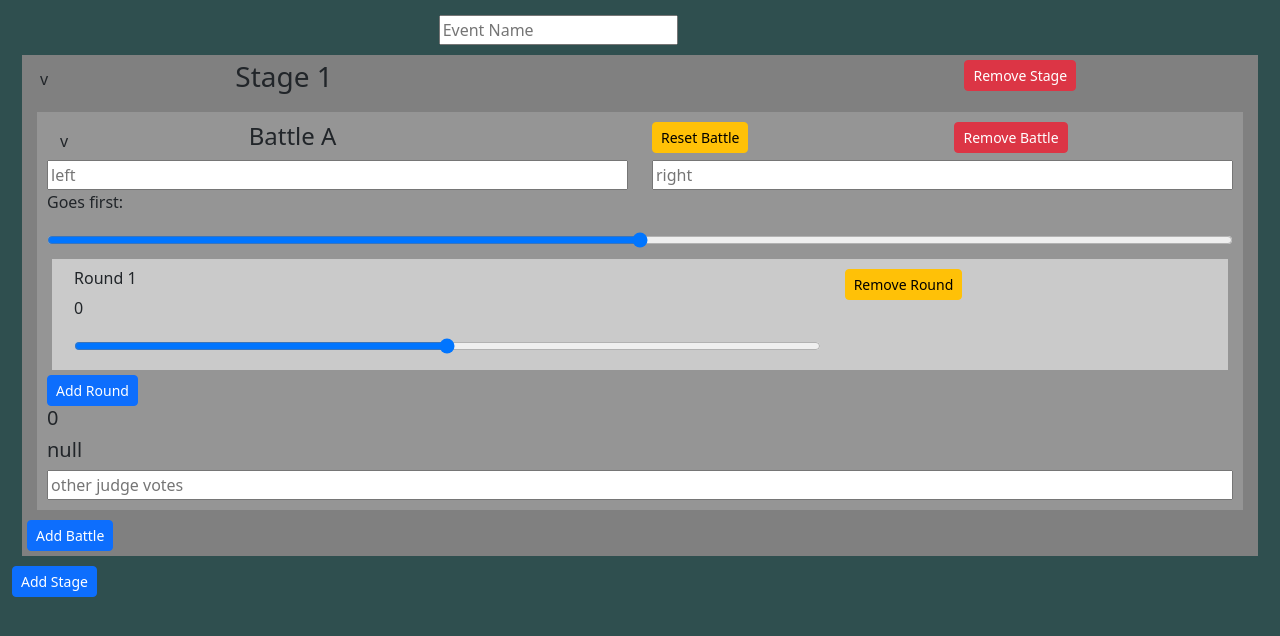
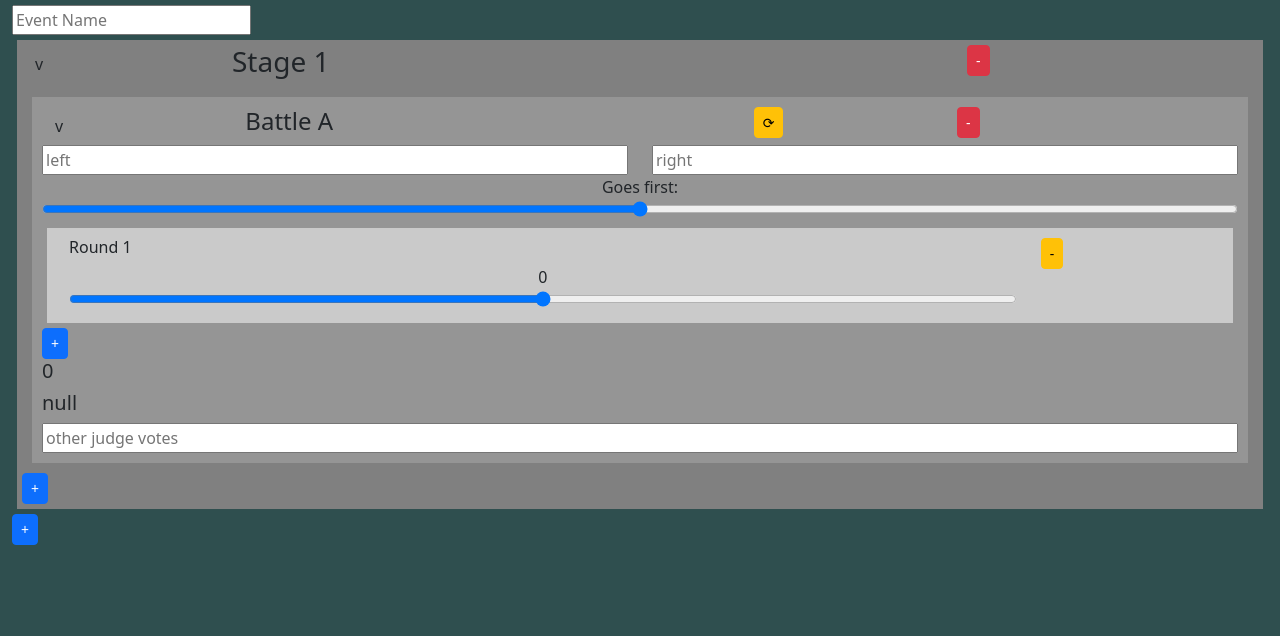
Before and after one commit to anabsentone/judgeWebApp, a plain HTML site: page index.html in a window 1280 px wide. Drawn offline with nearby package versions, Linux system fonts and the light colour scheme.

Commit message:
another update

```diff
--- a/index.html
+++ b/index.html
@@ -14,12 +14,12 @@
          <title>Judge Web App</title>
          <style>
             body {
-                margin: 15px;
+                margin: 5px;
                 background-color: darkslategray;
             }
 
             .stageDiv {
-                margin: 10px;
+                margin: 5px;
                 padding: 5px;
                 background-color: gray;
             }
@@ -33,6 +33,12 @@
             .battleDiv input {
                 width: 100%;
                 margin: auto;
+            }
+
+            .battleDiv p {
+                width: 100%;
+                margin: auto;
+                text-align: center;
             }
 
             .roundDiv {
@@ -164,7 +170,7 @@
 
     <body class='container-fluid'>
         <div class='eventHeader row'>
-            <div class='col-4 offset-4'>
+            <div class='col-4'>
                 <input id='eventNameInput' placeholder='Event Name' onchange='updateName(this);'>
                 <!-- <button onclick='enableNameInput();'>Edit Name</button> -->
             </div>
@@ -179,7 +185,7 @@
                     <h3>Stage 1</h3>
                 </div>
                 <div class='col-3'>
-                    <button class='btn btn-sm btn-danger' onclick='removeStage(this.parentNode.parentNode.parentNode);'>Remove Stage</button>
+                    <button class='btn btn-sm btn-danger' onclick='removeStage(this.parentNode.parentNode.parentNode);'>-</button>
                 </div>
             </div>
 
@@ -190,14 +196,14 @@
                             <div class='col-2'>
                                 <button class='btn btn-default' data-bs-toggle='collapse' data-bs-target='#battle0ARoundsDiv'>v</button>
                             </div>
-                            <div class='col-4'>
+                            <div class='col-5'>
                                 <h4>Battle A</h4>
                             </div>
-                            <div class='col-3'>
-                                <button class='btn btn-sm btn-warning' onclick='resetBattle(this.parentNode.parentNode.parentNode.parentNode);'>Reset Battle</button>
+                            <div class='col-2'>
+                                <button class='btn btn-sm btn-warning' onclick='resetBattle(this.parentNode.parentNode.parentNode.parentNode);'>⟳</button>
                             </div>
-                            <div class='col-3'>
-                                <button class='btn btn-sm btn-danger' onclick='removeBattle(this.parentNode.parentNode.parentNode.parentNode);'>Remove Battle</button>
+                            <div class='col-2'>
+                                <button class='btn btn-sm btn-danger' onclick='removeBattle(this.parentNode.parentNode.parentNode.parentNode);'>-</button>
                             </div>
                         </div>
                         <div class='roundCompetitors row'>
@@ -219,17 +225,17 @@
                             </div>
                         </div>
                         <div id='round0A1Div' class='roundDiv row'>
-                            <div class='col-8'>
+                            <div class='col-10'>
                                 <h6>Round 1</h6>
                                 <p>0</p>
                                 <input type='range' min='-3' max='3' oninput='updateSliderDisplay(this);'>
                             </div>
-                            <div class='col-4'>
-                                <button class='btn btn-sm btn-warning' onclick='removeRound(this.parentNode.parentNode);'>Remove Round</button>
+                            <div class='col-2'>
+                                <button class='btn btn-sm btn-warning' onclick='removeRound(this.parentNode.parentNode);'>-</button>
                             </div>
                         </div>
                         <div>
-                            <button class='btn btn-sm btn-primary' onclick='addRound(this.parentNode);'>Add Round</button>
+                            <button class='btn btn-sm btn-primary' onclick='addRound(this.parentNode);'>+</button>
                         </div>
                         <div class='voteDiv'>
                             <h5>0</h5>
@@ -242,7 +248,7 @@
                     </div>
                 </div>
                 <div class=''>
-                    <button class='btn btn-sm btn-primary' onclick='addBattle(this.parentNode);'>Add Battle</button>
+                    <button class='btn btn-sm btn-primary' onclick='addBattle(this.parentNode);'>+</button>
                 </div>
             </div>
         </div>
@@ -256,7 +262,7 @@
                     <h3>Stage 1</h3>
                 </div>
                 <div class='col-3'>
-                    <button class='btn btn-sm btn-danger' onclick='removeStage(this.parentNode.parentNode.parentNode);'>Remove Stage</button>
+                    <button class='btn btn-sm btn-danger' onclick='removeStage(this.parentNode.parentNode.parentNode);'>-</button>
                 </div>
             </div>
 
@@ -267,14 +273,14 @@
                             <div class='col-2'>
                                 <button class='btn btn-default' data-bs-toggle='collapse' data-bs-target='#battle1ARoundsDiv'>v</button>
                             </div>
-                            <div class='col-4'>
+                            <div class='col-5'>
                                 <h4>Battle A</h4>
                             </div>
-                            <div class='col-3'>
-                                <button class='btn btn-sm btn-warning' onclick='resetBattle(this.parentNode.parentNode.parentNode.parentNode);'>Reset Battle</button>
+                            <div class='col-2'>
+                                <button class='btn btn-sm btn-warning' onclick='resetBattle(this.parentNode.parentNode.parentNode.parentNode);'>⟳</button>
                             </div>
-                            <div class='col-3'>
-                                <button class='btn btn-sm btn-danger' onclick='removeBattle(this.parentNode.parentNode.parentNode.parentNode);'>Remove Battle</button>
+                            <div class='col-2'>
+                                <button class='btn btn-sm btn-danger' onclick='removeBattle(this.parentNode.parentNode.parentNode.parentNode);'>-</button>
                             </div>
                         </div>
                         <div class='roundCompetitors row'>
@@ -296,17 +302,17 @@
                             </div>
                         </div>
                         <div id='round1A1Div' class='roundDiv row'>
-                            <div class='col-8'>
+                            <div class='col-10'>
                                 <h6>Round 1</h6>
                                 <p>0</p>
                                 <input type='range' min='-3' max='3' oninput='updateSliderDisplay(this);'>
                             </div>
-                            <div class='col-4'>
-                                <button class='btn btn-sm btn-warning' onclick='removeRound(this.parentNode.parentNode);'>Remove Round</button>
+                            <div class='col-2'>
+                                <button class='btn btn-sm btn-warning' onclick='removeRound(this.parentNode.parentNode);'>-</button>
                             </div>
                         </div>
                         <div>
-                            <button class='btn btn-sm btn-primary' onclick='addRound(this.parentNode);'>Add Round</button>
+                            <button class='btn btn-sm btn-primary' onclick='addRound(this.parentNode);'>+</button>
                         </div>
                         <div class='voteDiv'>
                             <h5>0</h5>
@@ -319,13 +325,13 @@
                     </div>
                 </div>
                 <div class=''>
-                    <button class='btn btn-sm btn-primary' onclick='addBattle(this.parentNode);'>Add Battle</button>
+                    <button class='btn btn-sm btn-primary' onclick='addBattle(this.parentNode);'>+</button>
                 </div>
             </div>
         </div>
 
         <div class=''>
-            <button class='btn btn-sm btn-primary' onclick='addStage(this.parentNode);'>Add Stage</button>
+            <button class='btn btn-sm btn-primary' onclick='addStage(this.parentNode);'>+</button>
         </div>
     </body>
 
```
